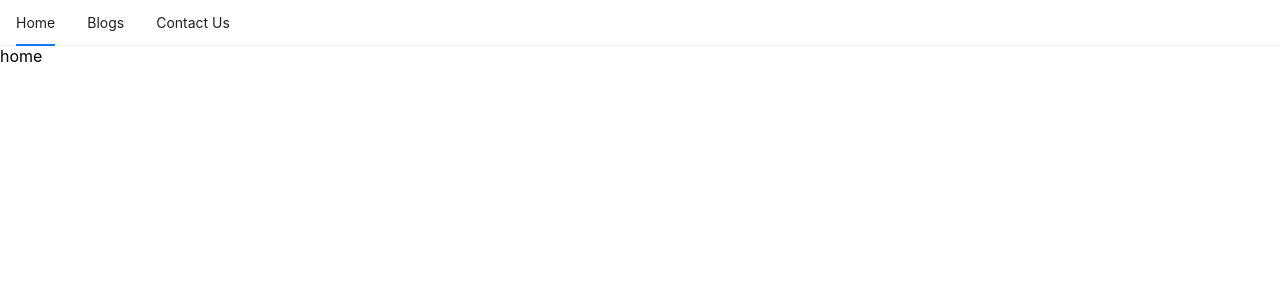
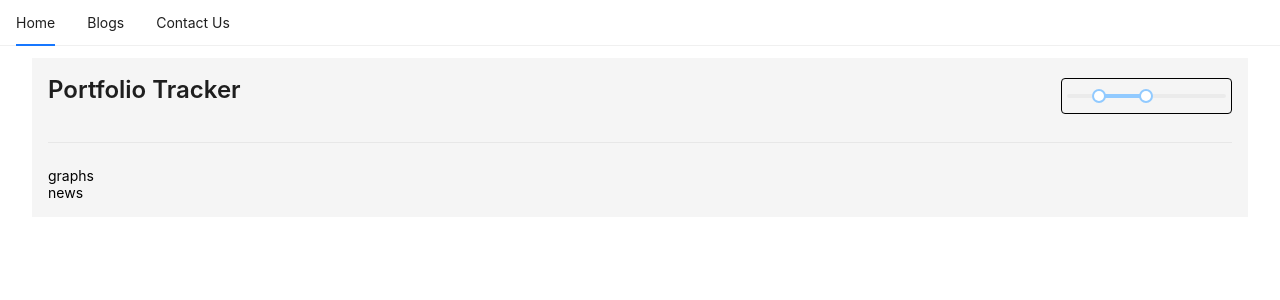
Before and after one commit to ZaidSultan10/rpi-portfolio-assessment, a React (Create React App) app: page / in a window 1280 px wide. Shown: the top 300 px of the page. Built offline with nearby package versions, Linux system fonts and the light colour scheme.

Commit message:
portolio tracker header and price filter

```diff
--- a/src/App.js
+++ b/src/App.js
@@ -11,7 +11,7 @@ function App() {
       <Header />
       <BrowserRouter>
         <Routes>
-          <Route path="/" element={ <HomePage/> } />
+          <Route path="/:id?" element={ <HomePage/> } />
           <Route path='/login' element = { <LoginPage /> } />
         </Routes>
       </BrowserRouter>
--- a/src/components/Header.jsx
+++ b/src/components/Header.jsx
@@ -1,5 +1,6 @@
 import React from 'react'
 import { Menu, Icon } from 'antd';
+import {  Link } from 'react-router-dom';
 
 const Header = () => {
   return (
--- /dev/null
+++ b/src/components/PortfolioHeader.jsx
@@ -0,0 +1,21 @@
+import { Divider, Flex, Layout, Slider, Typography } from 'antd'
+import React from 'react'
+
+const PortfolioHeader = () => {
+  return (
+    <Flex style={{width : '100%'}} justify='space-between' align='center' horizontal>
+        <Layout style={{width : '100%'}}>
+            <Typography.Title level={3}>{`Portfolio Tracker`}</Typography.Title>
+        </Layout>
+        <Layout style={{width : '200px', border: '1px solid black', borderRadius : '4px'}}>
+            <Slider
+            range={{
+                draggableTrack: true,
+            }}
+            defaultValue={[20, 50]} />
+        </Layout>
+    </Flex>
+  )
+}
+
+export default PortfolioHeader
--- a/src/pages/HomePage.jsx
+++ b/src/pages/HomePage.jsx
@@ -1,9 +1,22 @@
 import React from 'react'
+import { Divider, Layout } from 'antd'
+import PortfolioHeader from '../components/PortfolioHeader'
 
 const HomePage = () => {
   return (
     <section>
-        home
+        <Layout style={{maxWidth : '95%', margin:'12px auto', padding:'16px'}}>
+            <Layout>
+                <PortfolioHeader />
+                <Divider />
+            </Layout>
+            <Layout>
+                graphs
+            </Layout>
+            <Layout>
+                news
+            </Layout>
+        </Layout>
     </section>
   )
 }
--- a/src/pages/LoginPage.jsx
+++ b/src/pages/LoginPage.jsx
@@ -1,13 +1,18 @@
 import React from 'react'
 import { Button, Checkbox, Form, Input } from 'antd';
+import { useNavigate } from 'react-router-dom';
 
 const LoginPage = () => {
+    const navigation = useNavigate();
+    let passwordRegex = /^(?=.*?[A-Z])(?=.*?[a-z])(?=.*?[0-9])(?=.*?[#?!@$%^&*-]).{8,}$/
     const onFinish = (values) => {
-        console.log('Success:', values);
-      };
-      const onFinishFailed = (errorInfo) => {
+        const date = new Date()
+        console.log('Success:', values, date.getTime());
+        navigation(`/${JSON.stringify(date.getTime())}${values.username.slice(0,4)}${JSON.stringify(parseInt(Math.random() * date.getTime()))}`)
+    };
+    const onFinishFailed = (errorInfo) => {
         console.log('Failed:', errorInfo);
-      };
+    };
   return (
     <section>
         <Form
@@ -36,6 +41,8 @@ const LoginPage = () => {
                 required: true,
                 message: 'Please input your username!',
                 },
+                { min: 5, message: 'Username must be minimum 5 characters.' },
+                { max: 20, message: `Username can be maximum 20 characters` }
             ]}
             >
             <Input />
@@ -49,6 +56,12 @@ const LoginPage = () => {
                 required: true,
                 message: 'Please input your password!',
                 },
+                { validator: async (_, password) => {
+                    if (!passwordRegex.test(password)) {
+                      return Promise.reject(new Error("Password can be maximum 8 characters and must contain atleast 1 upper case, one lower case, one number and one special character"));
+                    }
+                  },
+                }
             ]}
             >
             <Input.Password />
```
